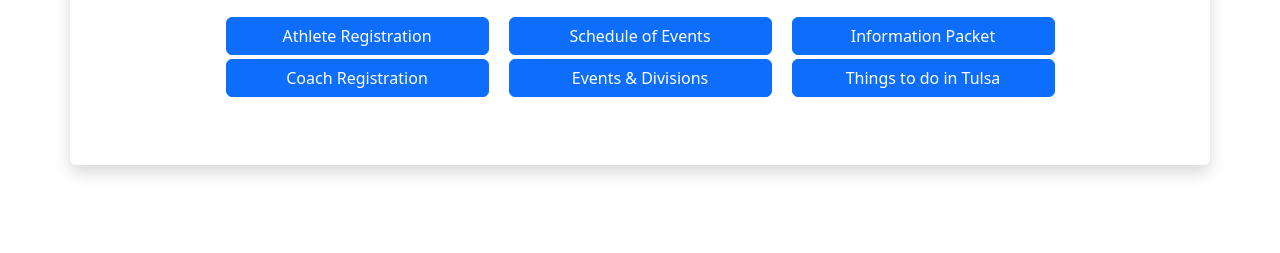
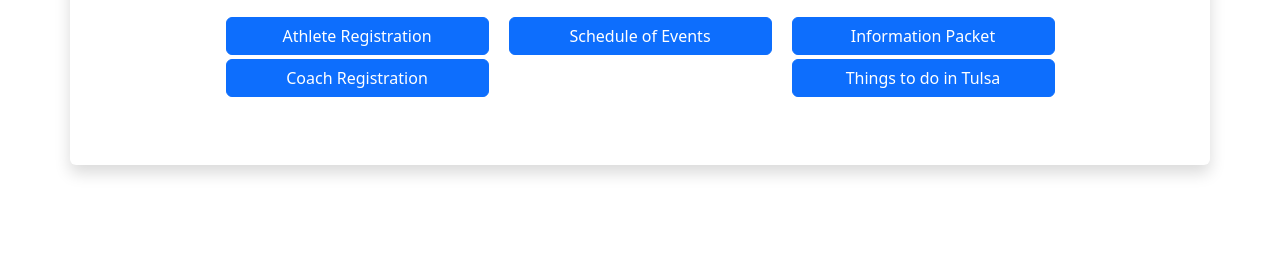
Before and after one commit to audioboxer217/gdtkd_registration, a Flask app: template frontend/templates/index.html in a window 1280 px wide. Shown: the part 47-300 px from the top of the page. Run offline with Flask 2, Linux system fonts and the light colour scheme; the template is opened without the code that fills it, so the values that code supplies are empty; parts of the project's set-up code (start-up, migrations or seed data) failed here and were passed over; some libraries are stand-ins or nearby versions.

Commit message:
Comment out 'events' button
Doesn't currently do anything.

```diff
--- a/frontend/templates/partials/index.html
+++ b/frontend/templates/partials/index.html
@@ -23,9 +23,9 @@
     <div class="row g-1 mb-1">
       <a class="btn btn-primary" href="/schedule" role="button">Schedule of Events</a>
     </div>
-    <div class="row g-1 mb-1">
+    <!-- <div class="row g-1 mb-1">
       <a class="btn btn-primary" href="/events" role="button">Events & Divisions</a>
-    </div>
+    </div> -->
   </div>
   <div class="col-sm-3">
     <div class="row g-1 mb-1">
```
